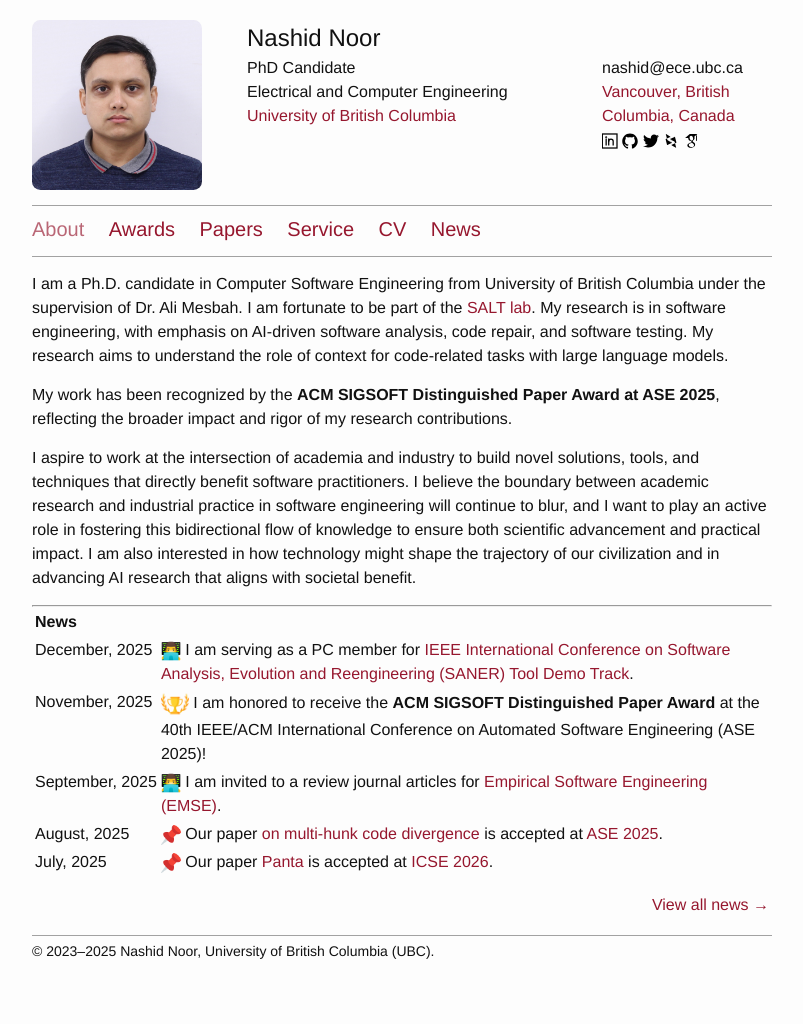
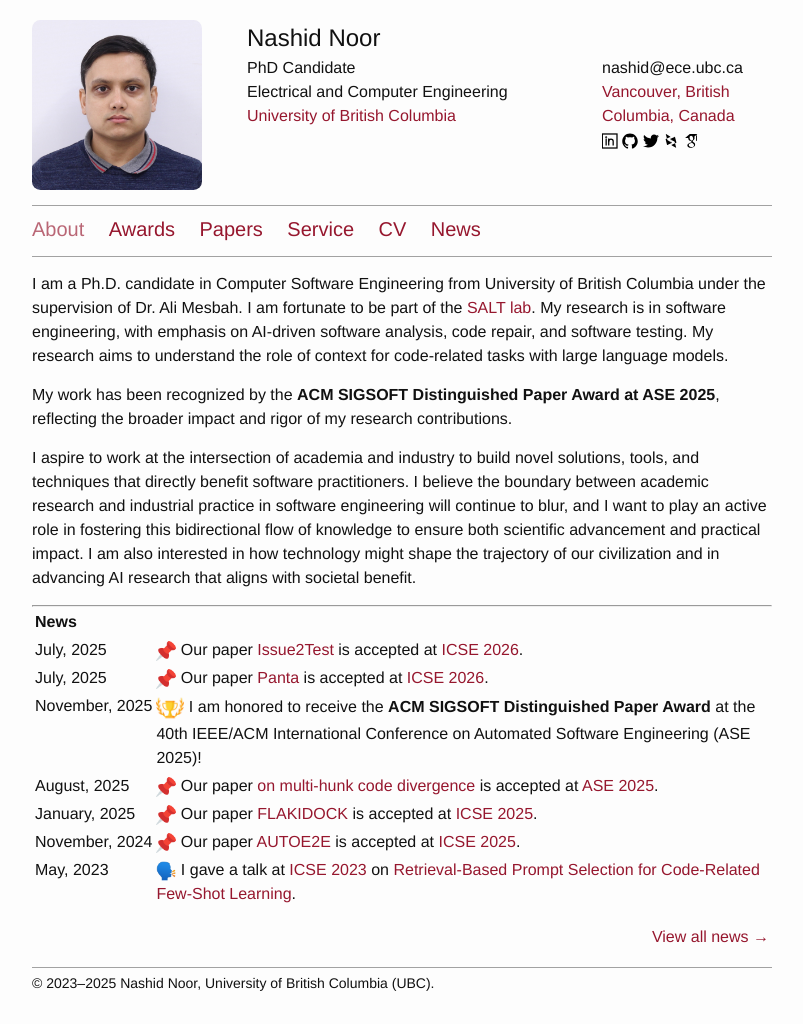
Before and after one commit to nashid/nashid.github.io, a Jekyll site: the page built from index.md, in a window 1280 px wide. Shown: the whole page, without its empty margins (238-1041 px from the left). Built offline with Jekyll 4.4.1, drawn with Linux system fonts in a browser that asks for light colours; before the commit the page ends 992 px from its top, so only the background shows below that.

Commit message:
Add Issue2Test paper and update homepage news
- Add Issue2Test: Generating Reproducing Test Cases from Issue Reports (ICSE 2026)
- Update homepage to show 7 publication-focused news items
- Add Issue2Test acceptance to news archive
- Papers now include both ICSE 2026 publications (Issue2Test and Panta)

```diff
--- a/_data/papers.yml
+++ b/_data/papers.yml
@@ -1,3 +1,9 @@
+- id: issue2test-icse26
+  title: "Issue2Test: Generating Reproducing Test Cases from Issue Reports"
+  authors: Noor Nashid, Islem Bouzenia, Michael Pradel, Ali Mesbah
+  venue: IEEE/ACM International Conference on Software Engineering (ICSE), 13 pages
+  year: 2026
+
 - id: panta-arxiv25
   title: "LLM Test Generation via Iterative Hybrid Program Analysis"
   authors: Sijia Gu, Noor Nashid, Ali Mesbah
--- a/index.md
+++ b/index.md
@@ -23,8 +23,13 @@ I aspire to work at the intersection of academia and industry to build novel sol
   </tr>
 
   <tr>
-    <td style="vertical-align: top;">December,&nbsp;2025</td>
-    <td><img src="./resources/images/icon-paper-review.png" width="20" height="20"> I am serving as a PC member for <a href="https://conf.researchr.org/track/saner-2026/saner-2026-tool-demo-track">IEEE International Conference on Software Analysis, Evolution and Reengineering (SANER) Tool Demo Track</a>.</td>
+    <td style="vertical-align: top;">July,&nbsp;2025</td>
+    <td><img src="./resources/images/icon-pin.png" width="20" height="20"> Our paper <a href="https://nashid.github.io/resources/papers/issue2test-icse26.pdf">Issue2Test</a> is accepted at <a href="https://conf.researchr.org/track/icse-2026/icse-2026-research-track">ICSE 2026</a>.</td>
+  </tr>
+
+  <tr>
+    <td style="vertical-align: top;">July,&nbsp;2025</td>
+    <td><img src="./resources/images/icon-pin.png" width="20" height="20"> Our paper <a href="https://nashid.github.io/resources/papers/panta-arxiv25.pdf">Panta</a> is accepted at <a href="https://conf.researchr.org/track/icse-2026/icse-2026-research-track">ICSE 2026</a>.</td>
   </tr>
 
   <tr>
@@ -36,21 +41,24 @@ I aspire to work at the intersection of academia and industry to build novel sol
   </td>
   </tr>
 
-
-  <tr>
-    <td style="vertical-align: top;">September,&nbsp;2025</td>
-    <td><img src="./resources/images/icon-paper-review.png" width="20" height="20"> I am invited to a review journal articles for <a href="https://link.springer.com/journal/10664">Empirical Software Engineering (EMSE)</a>.</td>
-  </tr>
-
   <tr>
     <td style="vertical-align: top;">August,&nbsp;2025</td>
     <td><img src="./resources/images/icon-pin.png" width="20" height="20"> Our paper <a href="https://nashid.github.io/resources/papers/hunk-divergence-ase25.pdf">on multi-hunk code divergence</a> is accepted at <a href="https://conf.researchr.org/track/ase-2025/ase-2025-papers">ASE 2025</a>.</td>
   </tr>
 
+  <tr>
+    <td style="vertical-align: top;">January,&nbsp;2025</td>
+    <td><img src="./resources/images/icon-pin.png" width="20" height="20"> Our paper <a href="https://nashid.github.io/resources/papers/flakidock-icse25.pdf">FLAKIDOCK</a> is accepted at <a href="https://conf.researchr.org/home/icse-2025">ICSE 2025</a>.</td>
+  </tr>
 
   <tr>
-    <td style="vertical-align: top;">July,&nbsp;2025</td>
-    <td><img src="./resources/images/icon-pin.png" width="20" height="20"> Our paper <a href="https://nashid.github.io/resources/papers/panta-arxiv25.pdf">Panta</a> is accepted at <a href="https://conf.researchr.org/track/icse-2026/icse-2026-research-track">ICSE 2026</a>.</td>
+    <td style="vertical-align: top;">November,&nbsp;2024</td>
+    <td><img src="./resources/images/icon-pin.png" width="20" height="20"> Our paper <a href="https://nashid.github.io/resources/papers/autoe2e-arxiv24.pdf">AUTOE2E</a> is accepted at <a href="https://conf.researchr.org/home/icse-2025">ICSE 2025</a>.</td>
+  </tr>
+
+  <tr>
+    <td style="vertical-align: top;">May,&nbsp;2023</td>
+    <td><img src="./resources/images/icon-talk.png" width="20" height="20"> I gave a talk at <a href="https://conf.researchr.org/home/icse-2023">ICSE 2023</a> on <a href="https://nashid.github.io/resources/papers/cedar-icse23.pdf">Retrieval-Based Prompt Selection for Code-Related Few-Shot Learning</a>.</td>
   </tr>
 
   <tr>
```
Also changed, not shown: nav/news.md (+5 -0 lines).
